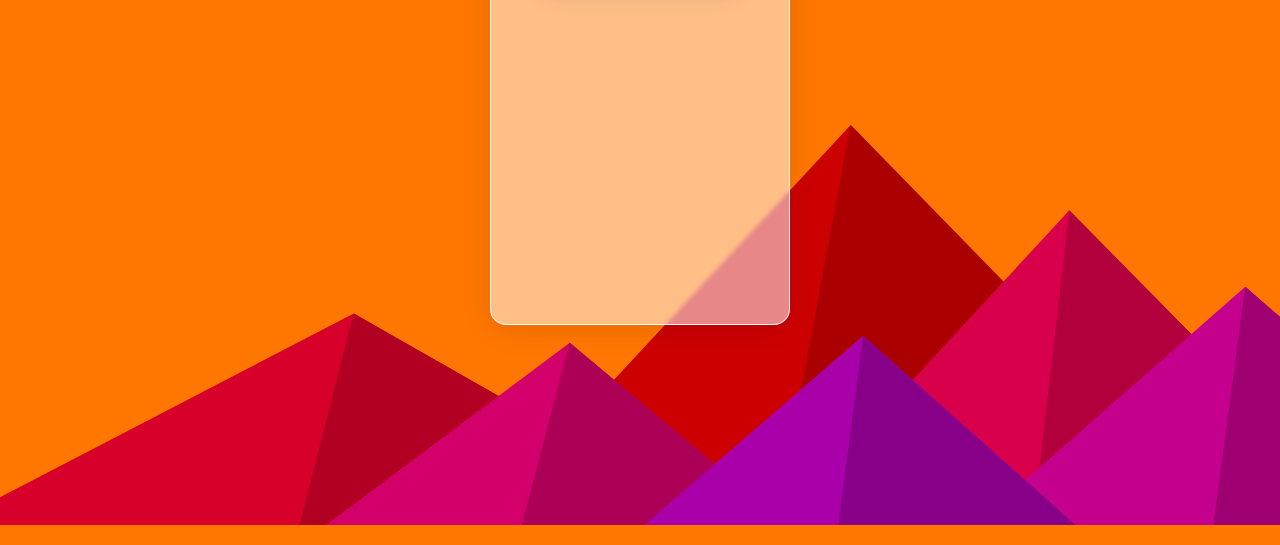
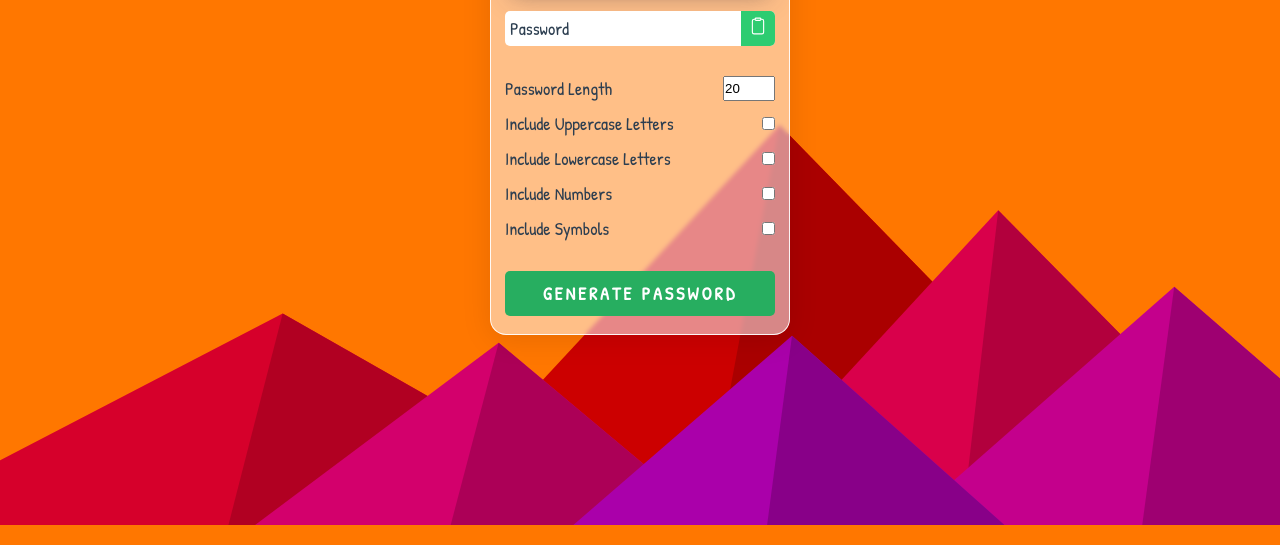
Before and after one commit to subender/Password-Generator, a plain HTML site: page index.html in a window 1280 px wide. Shown: the part 275-820 px from the top of the page. Drawn offline with nearby package versions, Linux system fonts and the light colour scheme.

Commit message:
Completed CSS and HTML code.

```diff
--- a/index.html
+++ b/index.html
@@ -12,7 +12,50 @@
     <div class="container">
       <header class="pass__header">
         <h3 class="heading">Password Generator</h3>
+        <div class="password">
+          <span id="pw">Password</span>
+
+          <button id="copy">
+            <ion-icon name="clipboard-outline"> </ion-icon>
+          </button>
+        </div>
       </header>
+      <main class="pass__body">
+        <div class="form">
+          <label for="size">Password Length</label>
+          <input id="size" type="number" value="20" min="4" max="20" />
+        </div>
+
+        <div class="form">
+          <label for="upper-case">Include Uppercase Letters</label>
+          <input id="upper-case" type="checkbox" />
+        </div>
+
+        <div class="form">
+          <label for="lower-case">Include Lowercase Letters</label>
+          <input id="lower-case" type="checkbox" />
+        </div>
+
+        <div class="form">
+          <label for="numbers">Include Numbers</label>
+          <input id="numbers" type="checkbox" />
+        </div>
+
+        <div class="form">
+          <label for="symbols">Include Symbols</label>
+          <input id="symbols" type="checkbox" />
+        </div>
+
+        <button class="generate">Generate Password</button>
+      </main>
     </div>
+    <script
+      type="module"
+      src="https://unpkg.com/ionicons@5.5.2/dist/ionicons/ionicons.esm.js"
+    ></script>
+    <script
+      nomodule
+      src="https://unpkg.com/ionicons@5.5.2/dist/ionicons/ionicons.js"
+    ></script>
   </body>
 </html>
--- a/style.css
+++ b/style.css
@@ -21,6 +21,7 @@ body {
   display: flex;
   justify-content: center;
   align-items: center;
+  margin: 1rem 3rem;
   font-family: "Patrick Hand", cursive;
   font-size: 1.8rem;
   color: #2c3e50;
@@ -34,7 +35,7 @@ body {
   -webkit-backdrop-filter: blur(2px);
   border: 1px solid rgba(255, 255, 255, 0.91);
   padding: 1.4rem;
-  width: 30rem;
+  min-width: 30rem;
   height: 40rem;
   overflow: hidden;
 }
@@ -43,14 +44,75 @@ body {
   width: 100%;
   display: flex;
   justify-content: center;
+  flex-direction: column;
+  gap: 2rem;
+  margin-bottom: 3rem;
 }
 
 .pass__header .heading {
   padding: 0.5rem 1rem;
   border-radius: 1.3rem;
   text-transform: uppercase;
+  text-align: center;
   background-color: #edae49;
   border-bottom: 2px dashed #e67e22;
   box-shadow: rgba(50, 50, 93, 0.25) 0px 13px 27px -5px,
     rgba(0, 0, 0, 0.3) 0px 8px 16px -8px;
 }
+
+.pass__header .password {
+  width: 100%;
+  background-color: #fff;
+  height: 3.5rem;
+  padding-left: 5px;
+  display: flex;
+  align-items: center;
+  border-radius: 5px;
+  overflow: hidden;
+}
+
+.container .pass__header .password span {
+  margin-right: auto;
+}
+
+.pass__header .password button {
+  border: none;
+  background-color: #2ecc71;
+  font-weight: bold;
+  color: #fff;
+  font-size: inherit;
+  height: 100%;
+  padding: 0.4rem 0.8rem;
+  cursor: pointer;
+}
+
+.pass__body {
+  display: flex;
+  flex-direction: column;
+  gap: 1rem;
+}
+.pass__body .form {
+  display: flex;
+  justify-content: space-between;
+}
+
+.form > * {
+  cursor: pointer;
+}
+
+.pass__body .generate {
+  width: 100%;
+  margin-top: 2rem;
+  border: none;
+  font-family: inherit;
+  font-weight: bold;
+  /* background-color: #eb2f06; */
+  background-color: #27ae60;
+  color: #fff;
+  text-transform: uppercase;
+  font-size: inherit;
+  letter-spacing: 3px;
+  border-radius: 5px;
+  padding: 1rem 2rem;
+  cursor: pointer;
+}
```
